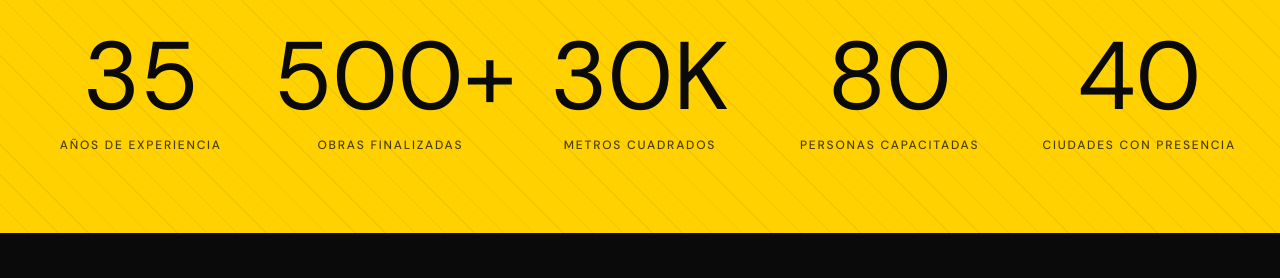
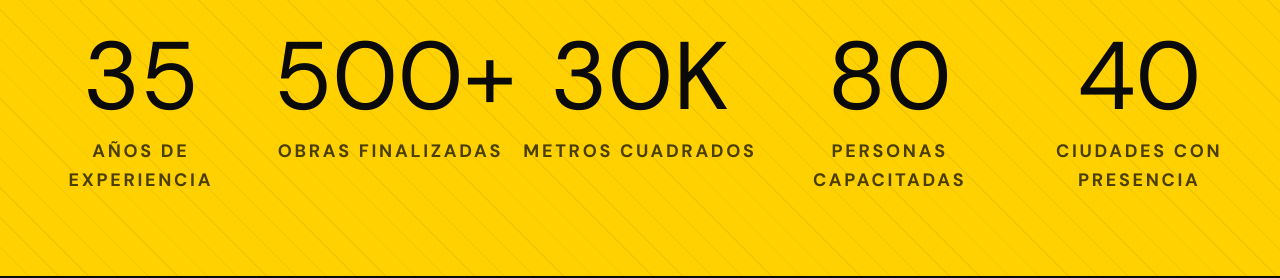
Before and after one commit to Ziramog/construvial, a Next.js app: page / in a window 1280 px wide. Shown: the part 1940-2218 px from the top of the page. Built offline with nearby package versions, Linux system fonts and the light colour scheme; no server answers.

Commit message:
style: increase stat labels font size by 50% as requested

```diff
--- a/components/home/Stats.tsx
+++ b/components/home/Stats.tsx
@@ -44,7 +44,7 @@
                 <div className="font-display text-5xl sm:text-6xl md:text-7xl lg:text-8xl text-[#0a0a0a] leading-none flex items-baseline">
                   <AnimatedCounter target={stat.value} suffix={stat.suffix} />
                 </div>
-                <p className="font-body text-[#4a3f00] text-[10px] sm:text-xs uppercase tracking-[0.1em] sm:tracking-[0.15em] mt-2 sm:mt-3 leading-relaxed font-medium">
+                <p className="font-body text-[#4a3f00] text-[15px] sm:text-[18px] uppercase tracking-[0.1em] sm:tracking-[0.15em] mt-2 sm:mt-3 leading-relaxed font-bold">
                   {stat.label}
                 </p>
               </div>
```
